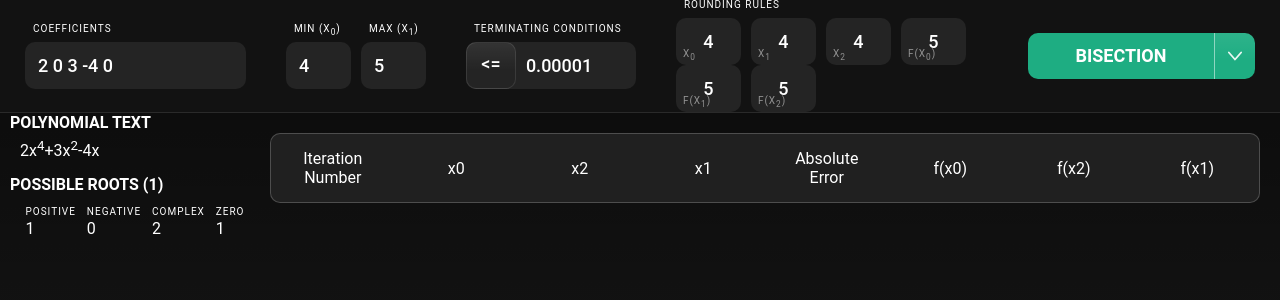
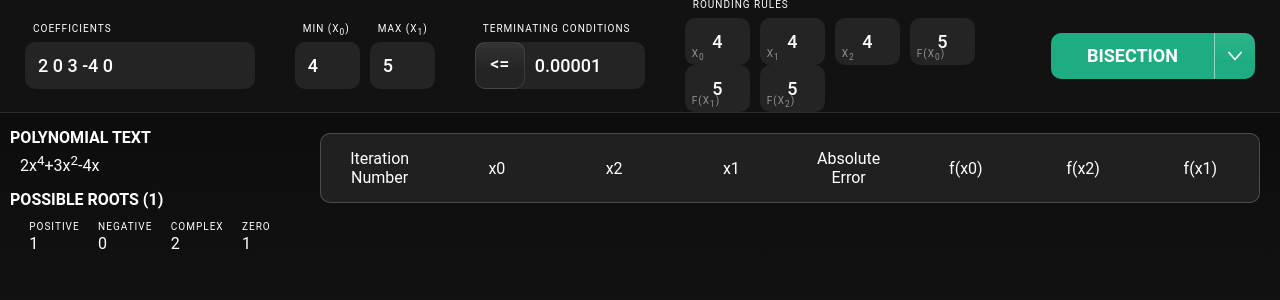
Before and after one commit to marqroldan/numericalmethods, a React app: page / in a window 1280 px wide. Shown: the top 300 px of the page. Built offline with nearby package versions, Linux system fonts and the light colour scheme.

Commit message:
Updated sidebar styling and changed all elements' box-sizing to border-box

```diff
--- a/src/components/Sidebar/styles.scss
+++ b/src/components/Sidebar/styles.scss
@@ -1,3 +1,6 @@
 .Sidebar {
-  width: 250px;
+  box-sizing: border-box;
+  padding: 15px 0px;
+  width: 300px;
+  overflow-y: auto;
 }
--- a/src/styles/global.scss
+++ b/src/styles/global.scss
@@ -1,4 +1,8 @@
 @import 'config.scss';
+
+* {
+  box-sizing: border-box;
+}
 
 body {
   background-color: #121212;
```
